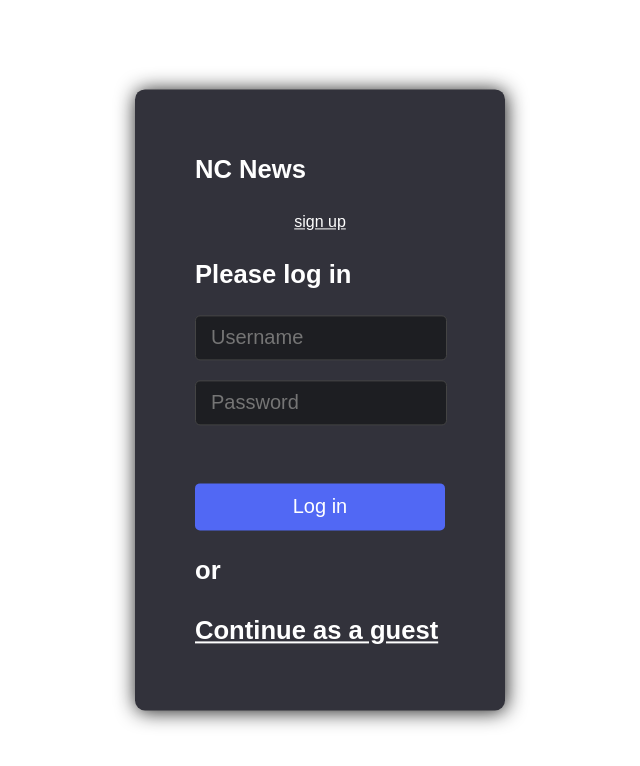
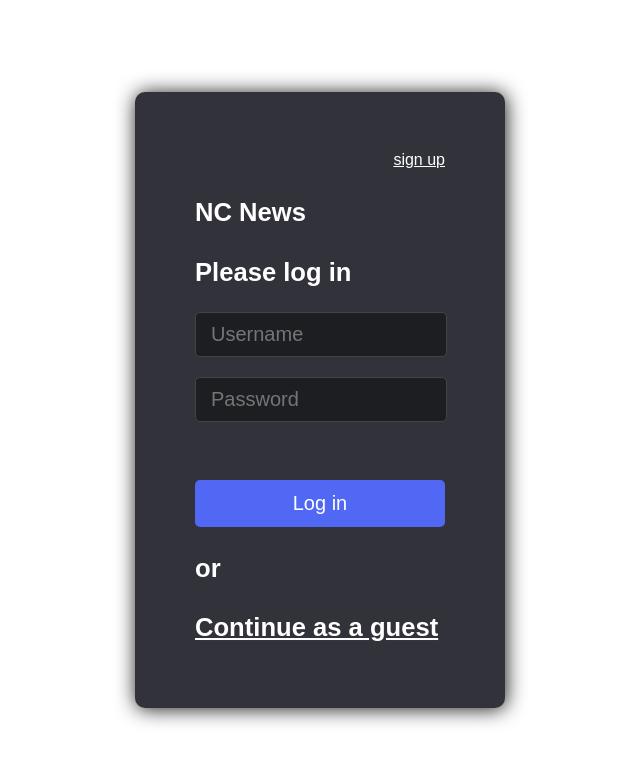
Before and after one commit to rvallely/nc-news, a React (Create React App) app: page / in a window 1280 px wide. Shown: the top 766 px of the page, without its empty margins (320-960 px from the left). Built offline with nearby package versions, Linux system fonts and the light colour scheme.

Commit message:
styling sign up button

```diff
--- a/src/App.css
+++ b/src/App.css
@@ -224,6 +224,12 @@
   margin-left: 25%;
   margin-right: 25%;
 }
+
+.login-form p {
+  color: #fff;
+  text-align: right;
+}
+
 
 .user-area-links-container {
   text-align: center;
--- a/src/components/General/Login.jsx
+++ b/src/components/General/Login.jsx
@@ -35,10 +35,10 @@ const Login = () => {
     return (
         <div className='login-container'>
             <div className='login-form'>
-                <h2>NC News</h2>
-                <Link style={{'textDecoration': 'underline', 'color': '#fff'}} className='link' key='home' to='/signup'>
-                    <p>sign up</p>
+            <Link style={{'textDecoration': 'underline', 'color': '#fff'}} className='link' key='home' to='/signup'>
+                    <p className='sign-up-link'>sign up</p>
                 </Link>
+                <h2 id='login-form-header'>NC News</h2>
                 <h2>Please log in</h2>
                 <form onSubmit={handleSubmit}>
                     <div className='login-form-input-box'>
```
